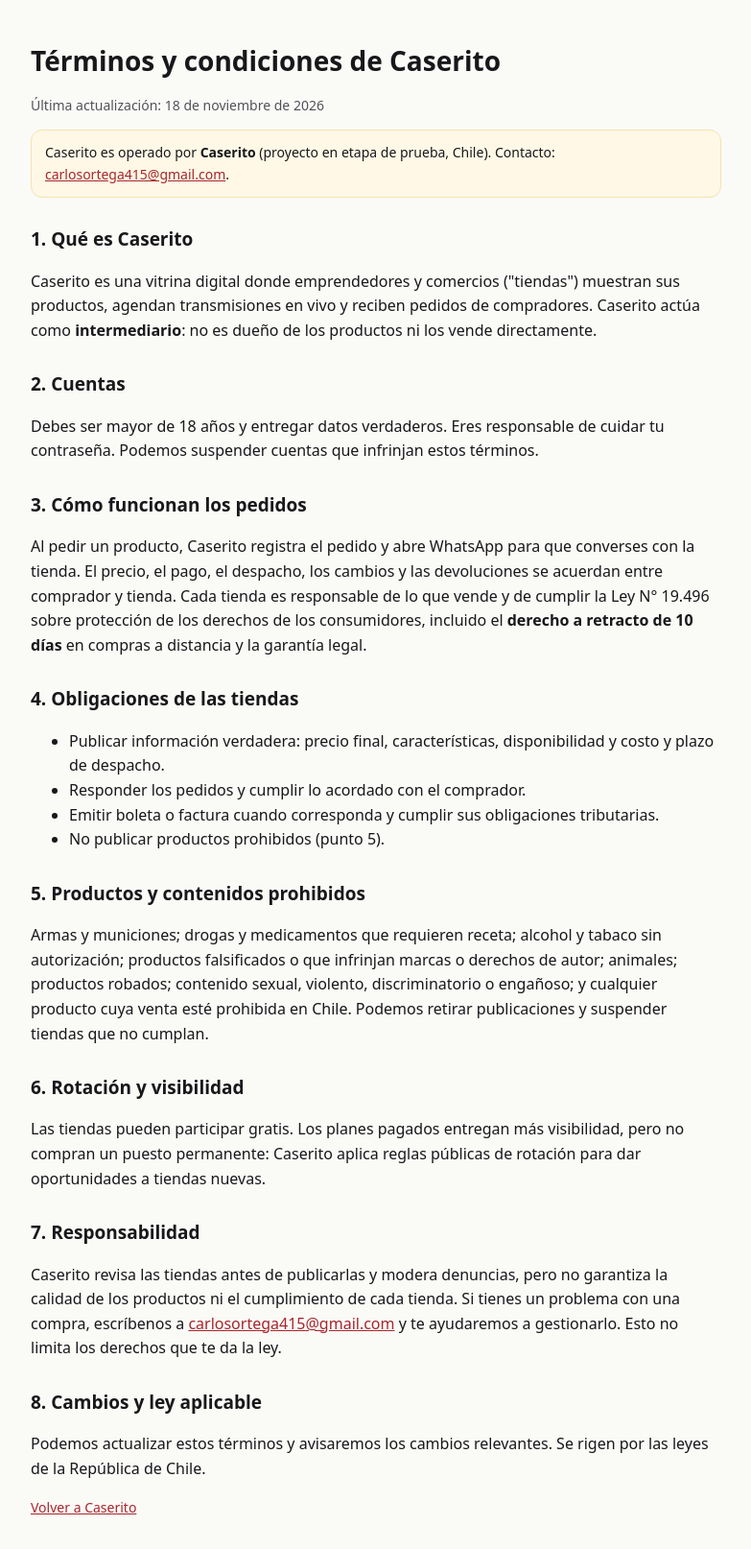
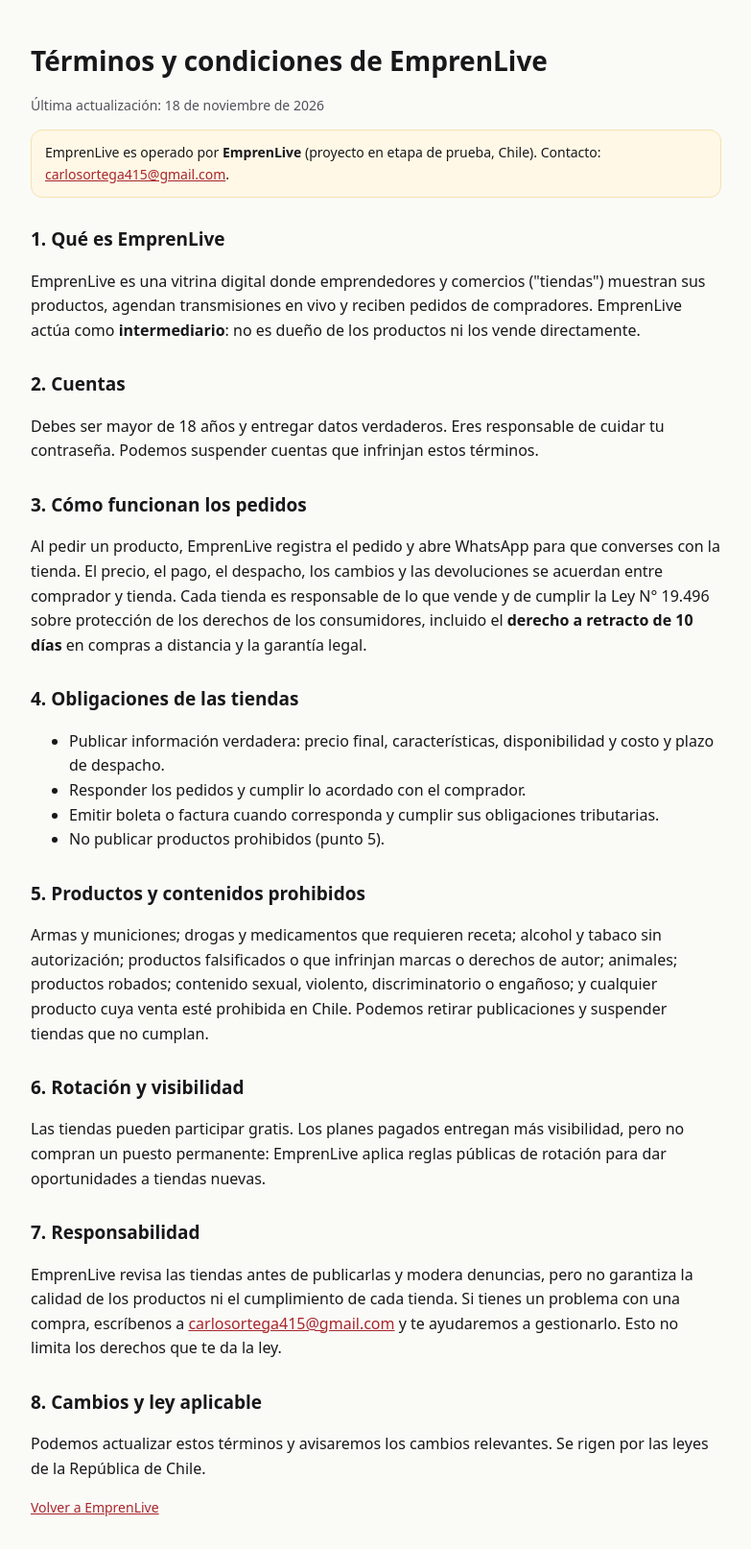
Before and after one commit to catos0508/caserito, a plain HTML site: page terminos.html in a window 1280 px wide. Shown: the whole page at 96% size, without its empty margins (248-1031 px from the left). Drawn offline with Linux system fonts and the light colour scheme.

Commit message:
Nuevo nombre: EmprenLive; política con vivos y cámara
Co-Authored-By: Claude Opus 5.5 <noreply@anthropic.com>
Claude-Session: https://claude.ai/code/session_01LePomEdZyVuoMDDjHrEDVy

```diff
--- a/terminos.html
+++ b/terminos.html
@@ -1,15 +1,15 @@
 <!DOCTYPE html><html lang="es-CL"><head><meta charset="utf-8"><meta name="viewport" content="width=device-width, initial-scale=1">
-<title>Términos y condiciones · Caserito</title>
+<title>Términos y condiciones · EmprenLive</title>
 <style>body{margin:0;background:#FAFAF7;color:#18181B;font-family:system-ui,sans-serif;line-height:1.6}main{max-width:720px;margin:0 auto;padding:28px 20px 60px}h1{font-size:28px;line-height:1.2}h2{font-size:19px;margin-top:28px}a{color:#A8262C}.muted{color:#52525B;font-size:14px}.box{background:#FFF8E6;border:1px solid #F5E2AE;border-radius:12px;padding:12px 14px;font-size:14px}</style></head><body><main>
-<h1>Términos y condiciones de Caserito</h1>
+<h1>Términos y condiciones de EmprenLive</h1>
 <p class="muted">Última actualización: 18 de noviembre de 2026</p>
-<p class="box">Caserito es operado por <b>Caserito</b> (proyecto en etapa de prueba, Chile). Contacto: <a href="mailto:carlosortega415@gmail.com">carlosortega415@gmail.com</a>.</p>
-<h2>1. Qué es Caserito</h2>
-<p>Caserito es una vitrina digital donde emprendedores y comercios ("tiendas") muestran sus productos, agendan transmisiones en vivo y reciben pedidos de compradores. Caserito actúa como <b>intermediario</b>: no es dueño de los productos ni los vende directamente.</p>
+<p class="box">EmprenLive es operado por <b>EmprenLive</b> (proyecto en etapa de prueba, Chile). Contacto: <a href="mailto:carlosortega415@gmail.com">carlosortega415@gmail.com</a>.</p>
+<h2>1. Qué es EmprenLive</h2>
+<p>EmprenLive es una vitrina digital donde emprendedores y comercios ("tiendas") muestran sus productos, agendan transmisiones en vivo y reciben pedidos de compradores. EmprenLive actúa como <b>intermediario</b>: no es dueño de los productos ni los vende directamente.</p>
 <h2>2. Cuentas</h2>
 <p>Debes ser mayor de 18 años y entregar datos verdaderos. Eres responsable de cuidar tu contraseña. Podemos suspender cuentas que infrinjan estos términos.</p>
 <h2>3. Cómo funcionan los pedidos</h2>
-<p>Al pedir un producto, Caserito registra el pedido y abre WhatsApp para que converses con la tienda. El precio, el pago, el despacho, los cambios y las devoluciones se acuerdan entre comprador y tienda. Cada tienda es responsable de lo que vende y de cumplir la Ley N° 19.496 sobre protección de los derechos de los consumidores, incluido el <b>derecho a retracto de 10 días</b> en compras a distancia y la garantía legal.</p>
+<p>Al pedir un producto, EmprenLive registra el pedido y abre WhatsApp para que converses con la tienda. El precio, el pago, el despacho, los cambios y las devoluciones se acuerdan entre comprador y tienda. Cada tienda es responsable de lo que vende y de cumplir la Ley N° 19.496 sobre protección de los derechos de los consumidores, incluido el <b>derecho a retracto de 10 días</b> en compras a distancia y la garantía legal.</p>
 <h2>4. Obligaciones de las tiendas</h2>
 <ul>
 <li>Publicar información verdadera: precio final, características, disponibilidad y costo y plazo de despacho.</li>
@@ -20,9 +20,9 @@
 <h2>5. Productos y contenidos prohibidos</h2>
 <p>Armas y municiones; drogas y medicamentos que requieren receta; alcohol y tabaco sin autorización; productos falsificados o que infrinjan marcas o derechos de autor; animales; productos robados; contenido sexual, violento, discriminatorio o engañoso; y cualquier producto cuya venta esté prohibida en Chile. Podemos retirar publicaciones y suspender tiendas que no cumplan.</p>
 <h2>6. Rotación y visibilidad</h2>
-<p>Las tiendas pueden participar gratis. Los planes pagados entregan más visibilidad, pero no compran un puesto permanente: Caserito aplica reglas públicas de rotación para dar oportunidades a tiendas nuevas.</p>
+<p>Las tiendas pueden participar gratis. Los planes pagados entregan más visibilidad, pero no compran un puesto permanente: EmprenLive aplica reglas públicas de rotación para dar oportunidades a tiendas nuevas.</p>
 <h2>7. Responsabilidad</h2>
-<p>Caserito revisa las tiendas antes de publicarlas y modera denuncias, pero no garantiza la calidad de los productos ni el cumplimiento de cada tienda. Si tienes un problema con una compra, escríbenos a <a href="mailto:carlosortega415@gmail.com">carlosortega415@gmail.com</a> y te ayudaremos a gestionarlo. Esto no limita los derechos que te da la ley.</p>
+<p>EmprenLive revisa las tiendas antes de publicarlas y modera denuncias, pero no garantiza la calidad de los productos ni el cumplimiento de cada tienda. Si tienes un problema con una compra, escríbenos a <a href="mailto:carlosortega415@gmail.com">carlosortega415@gmail.com</a> y te ayudaremos a gestionarlo. Esto no limita los derechos que te da la ley.</p>
 <h2>8. Cambios y ley aplicable</h2>
 <p>Podemos actualizar estos términos y avisaremos los cambios relevantes. Se rigen por las leyes de la República de Chile.</p>
-<p class="muted"><a href="./">Volver a Caserito</a></p></main></body></html>
+<p class="muted"><a href="./">Volver a EmprenLive</a></p></main></body></html>
```
Also changed, not shown: eliminar-cuenta.html (+4 -4 lines), index.html (+4 -4 lines), privacidad.html (+8 -8 lines).
